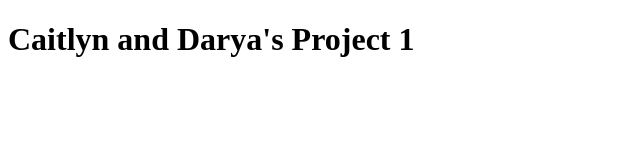
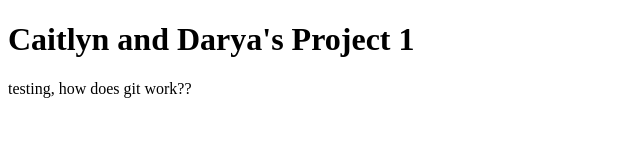
Before and after one commit to cashimi/cait-darya, a plain HTML site: page index.html in a window 1280 px wide. Shown: the whole page, without its empty margins (0-640 px from the left). Drawn offline with Linux system fonts and the light colour scheme.

Commit message:
testing
darya having issues w git??

```diff
--- a/index.html
+++ b/index.html
@@ -7,5 +7,6 @@
 </head>
 <body>
     <h1>Caitlyn and Darya's Project 1</h1>
+    <p>testing, how does git work??</p>
 </body>
 </html>
```
